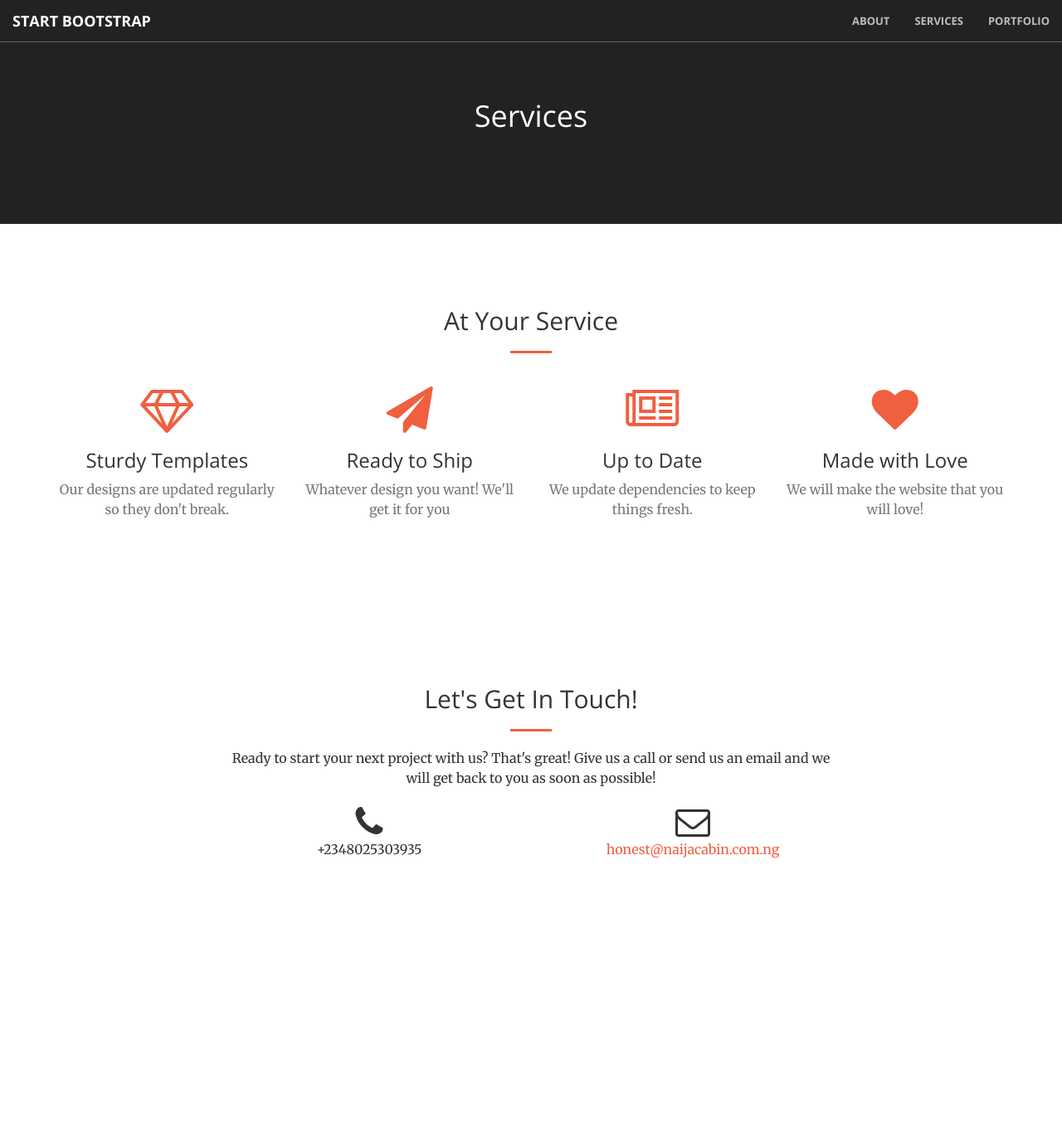
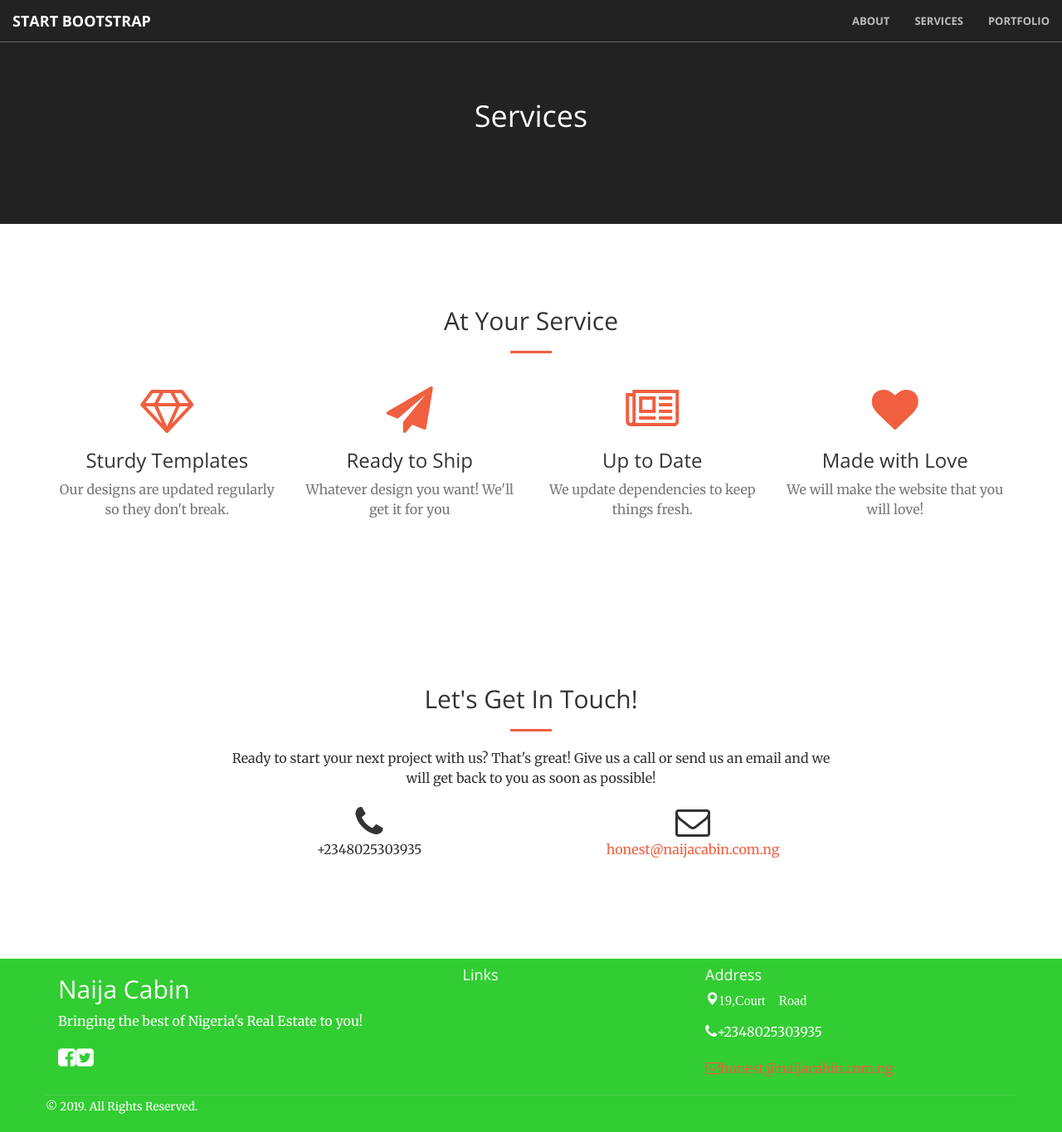
Before and after one commit to naijacabin/naijacabinblog, a Jekyll site: the page services.html, which Jekyll copies as it is, in a window 1280 px wide and 1365 px high. Shown: the whole window at 83% size. Built offline with Jekyll 4.4.1, drawn with Linux system fonts in a browser that asks for light colours.

Commit message:
Update services.html

```diff
--- a/services.html
+++ b/services.html
@@ -123,4 +123,43 @@
 		<!-- Bootstrap Core JavaScript -->
 		<script src="/js/bootstrap.min.js"></script>
 	</body>
+	<!-- Footer -->
+
+	<footer>
+	<div class="mt-5 pt-5 pb-5 footer">
+	<div class="container">
+		<div class="row">
+		<div class="col-lg-5 col-xs-12 about-company">
+		<h2><a href="naijacabin.com.ng">Naija Cabin</h2></a>
+			<p class="pr-5 text-white-50">Bringing the best of Nigeria's Real Estate to you! </p>
+			<p><a href="facebook.com/naijacabin"><i class="fa fa-facebook-square mr-1"></i></a><a href=""><i class="fa fa-twitter-square"></i></a></p>
+		</div>
+    <div class="col-lg-3 col-xs-12 links">
+      <h4 class="mt-lg-0 mt-sm-3">Links</h4>
+        <ul class="m-0 p-0">
+         <!-- <li>- <a href="#">Lorem ipsum</a></li>
+          <li>- <a href="#">Nam mauris velit</a></li>
+          <li>- <a href="#">Etiam vitae mauris</a></li>
+          <li>- <a href="#">Fusce scelerisque</a></li>
+          <li>- <a href="#">Sed faucibus</a></li>
+          <li>- <a href="#">Mauris efficitur nulla</a></li> -->
+        </ul>
+    </div>
+    <div class="col-lg-4 col-xs-12 location">
+      <h4 class="mt-lg-0 mt-sm-4">Address</h4>
+      <p class="glyphicon glyphicon-map-marker">19,Court Road </p>
+      <p class="mb-0"><i class="fa fa-phone mr-3"></i>+2348025303935</p>
+      <p><a href="mailto:honest@naijacabin.com.ng"><i class="fa fa-envelope-o mr-3"></i>honest@naijacabin.com.ng</a></p>
+    </div>
+  </div>
+  <div class="row mt-5">
+    <div class="col copyright">
+      <p class=""><small class="text-white-50">© 2019. All Rights Reserved.</small></p>
+    </div>
+  </div>
+</div>
+</div>
+</footer>
 </html>
+
+</html>
```
